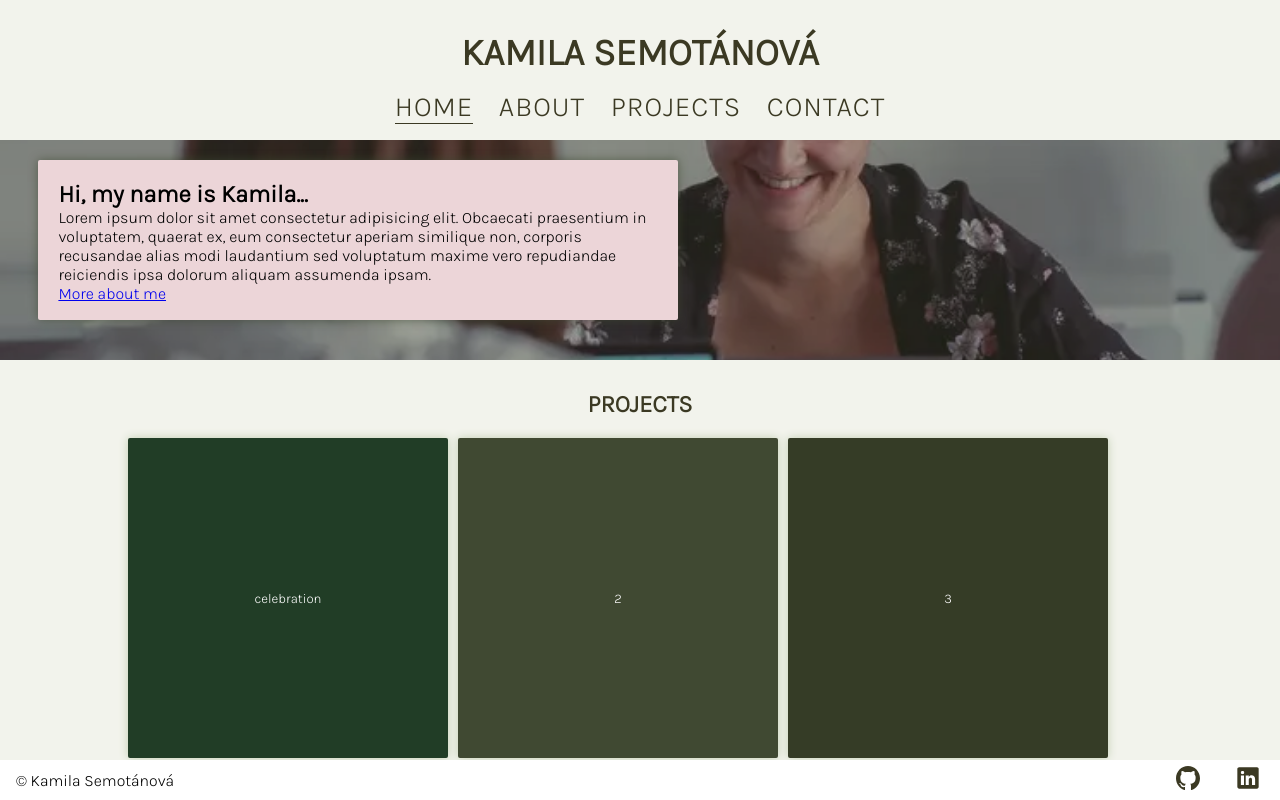
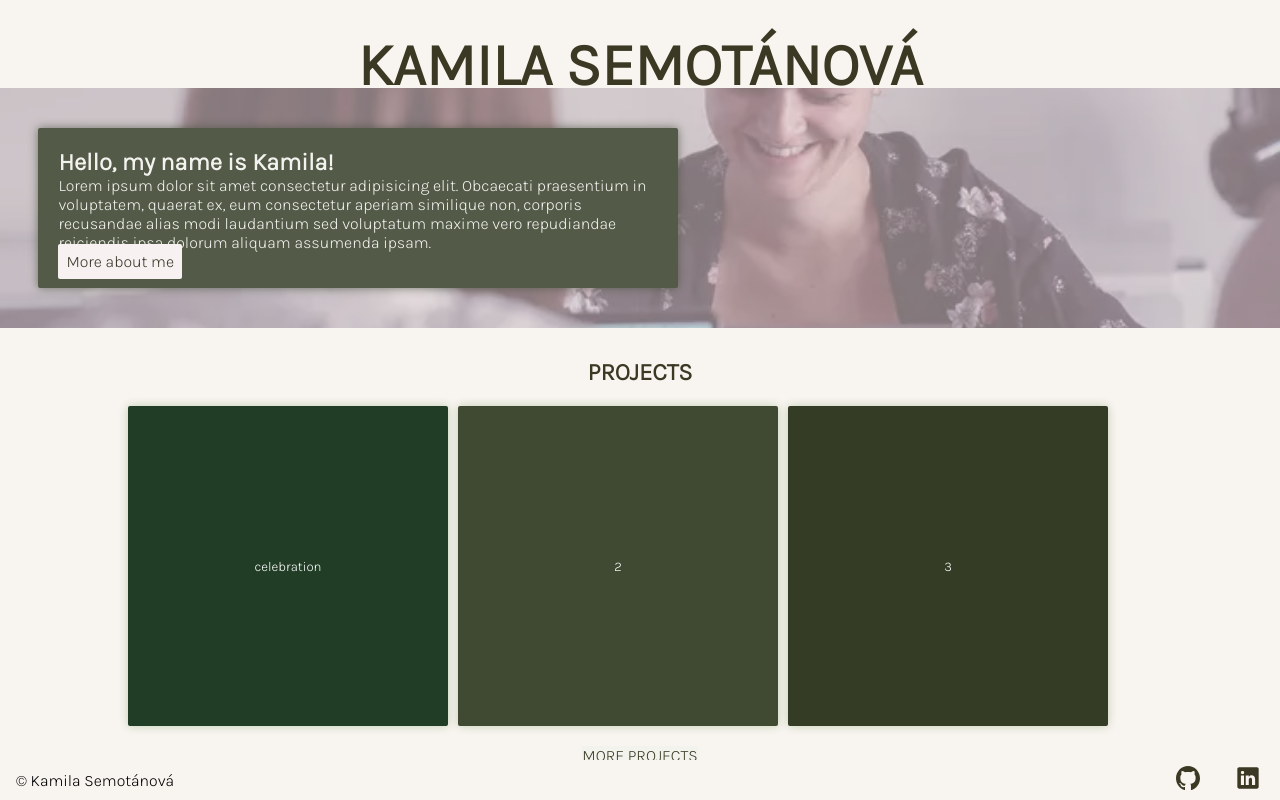
Before and after one commit to KamilaSemotanova/kamila-semotanova, a React app: page / in a window 1280 px wide. Shown: the top 800 px of the page. Built offline with nearby package versions, Linux system fonts and the light colour scheme.

Commit message:
Change main background color

```diff
--- a/src/components/Footer/style.css
+++ b/src/components/Footer/style.css
@@ -6,7 +6,7 @@
   padding-right: 1em;
   width: 100vw;
   height: 2.5rem;
-  background: white;
+  background-color: #f8f4f0;
   background-size: cover;
   font-family: 'Karla', sans-serif;
   display: flex;
--- a/src/components/Header/style.css
+++ b/src/components/Header/style.css
@@ -1,7 +1,7 @@
 .header {
   padding: 1rem;
   background-size: cover;
-  background-color: #f2f3ec;
+  background-color: #f8f4f0;
   width: 100vw;
   height: auto;
 
@@ -30,10 +30,9 @@
   display: none;
 }
 
-
 .header__menu-btn {
   border: none;
-  background-color: #f2f3ec;
+  background-color: #f8f4f0;
 }
 
 .header__menu-item {
@@ -48,10 +47,6 @@
 
 
 @media (min-width: 403px) {
-  .header {
-    height: 7vh;
-  }
-
   .header__title {
     font-size: 25px;
   }
@@ -64,7 +59,6 @@
 @media (min-width: 501px) {
   .header {
     flex-direction: column;
-    height: 15vh;
     position: unset;
   }
 
@@ -77,7 +71,7 @@
     font-size: 28px;
     font-weight: 700;
     padding-top: 20px;
-    background-color: #f2f3ec;
+    background-color: #f8f4f0;
   }
 
   .header__menu--phone {
@@ -99,7 +93,7 @@
   .header__navigation {
     position: fixed;
     top: 60px;
-    background-color: #f2f3ec;
+    background-color: #f8f4f0;
     width: 100vw;
     height: 38px;
     margin-bottom: 20px;
@@ -114,6 +108,7 @@
     list-style: none;
     font-family: 'Karla', sans-serif;
     text-transform: uppercase;
+    font-size: 17px;
     letter-spacing: 1px;
   }
 }
@@ -131,14 +126,15 @@
   }
 
   .header__menu--pc {
-    font-size: 25px;
+    gap: 3vw;
+    font-size: 20px;
   }
 }
 
 @media (min-width: 993px) {
   .header__title {
     height: 90px;
-    font-size: 38px;
+    font-size: 45px;
     padding-top: 30px;
   }
 
@@ -147,6 +143,24 @@
   }
 
   .header__menu--pc {
-    font-size: 28px;
+    gap: 4vw;
+    font-size: 22px;
   }
 }
+
+@media (min-width: 1201px) {
+  .header__title {
+    height: 120px;
+    font-size: 60px;
+    padding-top: 30px;
+  }
+
+  .header__navigation {
+    top: 120px;
+  }
+
+  .header__menu--pc {
+    gap: 5vw;
+    font-size: 26px;
+  }
+}
--- a/src/pages/HomePage/HomeAbout/index.jsx
+++ b/src/pages/HomePage/HomeAbout/index.jsx
@@ -7,7 +7,7 @@ export const HomeAbout = () => {
     <section className="home-about">
       <div className="home-about__hue">
         <div className="home-about__textbox">
-          <h2>Hi, my name is Kamila...</h2>
+          <h2>Hello, my name is Kamila!</h2>
           <p>
             Lorem ipsum dolor sit amet consectetur adipisicing elit. Obcaecati
             praesentium in voluptatem, quaerat ex, eum consectetur aperiam
@@ -15,7 +15,10 @@ export const HomeAbout = () => {
             voluptatum maxime vero repudiandae reiciendis ipsa dolorum aliquam
             assumenda ipsam.
           </p>
-          <Link to={'/about'}> More about me</Link>
+          <Link to={'/about'} className="home-about__btn">
+            {' '}
+            More about me
+          </Link>
         </div>
       </div>
     </section>
--- a/src/pages/HomePage/HomeAbout/style.css
+++ b/src/pages/HomePage/HomeAbout/style.css
@@ -3,14 +3,16 @@
   justify-content: space-evenly;
   align-items: center;
   background-image: url("./img/kami.jpeg");
+  filter: grayscale(30%);
   background-size: cover;
   background-position: center;
   height: 30vh;
   width: 100vw;
+  margin-top: 6vh;
 }
 
 .home-about__hue {
-  background-color: #4049326f;
+  background-color: #ecd5d88e;
   width: 100vw;
   height: 30vh;
 }
@@ -21,9 +23,22 @@
   padding: 20px;
   width: 50vw;
   height: 20vh;
-  background-color: #ecd5d8;
+  color: #f2f3ec;
+  background-color: #515b41;
   -webkit-box-shadow: 0px 0px 10px 0px #404932a8;
   -moz-box-shadow: 0px 0px 10px 0px #404932a8;
   box-shadow: 0px 0px 10px 0px #404932a8;
   cursor: pointer;
 }
+
+.home-about__btn {
+  text-decoration: none;
+  color: #3B3923;
+  background-color: #f9f0f1;
+  padding: 0.5rem;
+  border-radius: 2px;
+}
+
+.home-about__btn:hover {
+  border-bottom: 1.5px solid #3B3923;
+}
--- a/src/pages/HomePage/ProjectsReview/index.jsx
+++ b/src/pages/HomePage/ProjectsReview/index.jsx
@@ -12,8 +12,6 @@ export const ProjectsReview = () => {
         </button>
         <button className="projects-review__project project2">2</button>
         <button className="projects-review__project project3">3</button>
-        <button className="projects-review__project project4">4</button>
-        <button className="projects-review__project project5">5</button>
       </section>
       <Link to="/projects" className="projects-review__btn">
         More projects
--- a/src/pages/HomePage/style.css
+++ b/src/pages/HomePage/style.css
@@ -1,6 +1,6 @@
 .homepage {
   align-items: center;
-  background-color: #f2f3ec;
+  background-color: #f8f4f0;
   width: 100vw;
   height: 100vh;
 }
```
Also changed, not shown: 1 other file (tests, documents, lock files or other folders).
